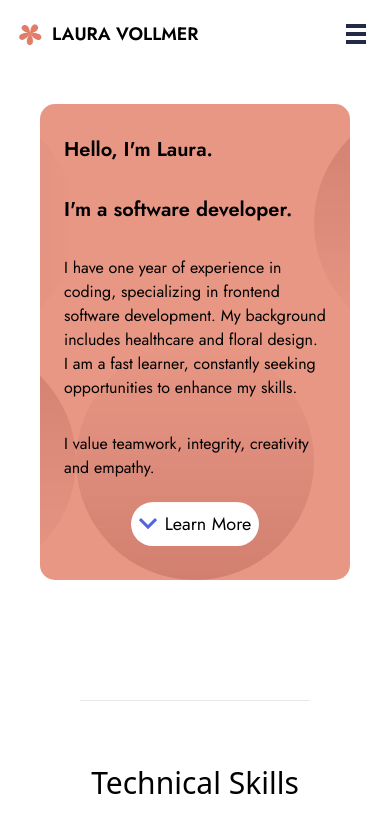
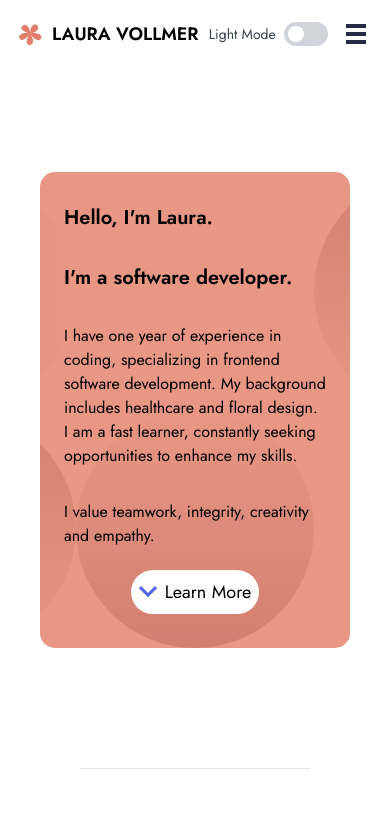
Before and after one commit to lavollmer/portfolio-lauradev, a React (Vite) app: page / in a window 390 px wide. Shown: the top 837 px of the page. Built offline with nearby package versions, Linux system fonts and the light colour scheme.

Commit message:
updating styling and dark mode features

```diff
--- a/src/components/Education.jsx
+++ b/src/components/Education.jsx
@@ -1,5 +1,5 @@
 import React from "react";
-import SkillsCard from "./SkillsCard";
+import Learning from "./Learning";
 
 const Education = () => {
   return (
@@ -7,41 +7,41 @@ const Education = () => {
       <div className="p-10">
         <hr />
       </div>
-      <div className="flex flex-col md:flex-row items-center justify-center ">
-        <h1 className="text-black dark:text-white text-3xl p-10 md:text-5xl">
+      <div className="flex flex-col md:flex-row items-center justify-center">
+        <h1 className="flex items-center justify-center text-center text-black dark:text-white text-3xl p-10 md:text-5xl">
           Professional Education
         </h1>
       </div>
       <div className="flex flex-col items-center w-full justify-center md:justify-evenly md:space-y-10">
         <div className="flex flex-row items-center justify-center w-full lg:flex-row flex-wrap lg:space-x-4 space-y-6 lg:space-y-0">
-          <SkillsCard
+          <Learning
             title="Full-stack Web Development Certificate"
             content="12 full-stack intensive weeks of coding bootcamp at University of Minnesota focused on technical programming skills, group projects, and individual projects"
           />
-          <SkillsCard
+          <Learning
             title="Masters of Business Administration(MBA)"
             content="MBA with a concentration in healthcare informatics from the New England College"
           />
-          <SkillsCard
+          <Learning
             title="Doctorate of Pharmacy(PharmD)"
             content="PharmD from Drake University College of Pharmacy and Health Sciences"
           />
         </div>
         <div className="flex flex-col md:flex-row items-center justify-center ">
-          <h1 className="text-black dark:text-white text-3xl p-10 md:text-5xl">
-            Continous Web Development and Coding Practice
+          <h1 className="flex items-center justify-center text-center text-black dark:text-white text-3xl p-10 md:text-5xl">
+            Continous Web Development and Coding Experience
           </h1>
         </div>
         <div className="flex flex-col md:flex-row items-center justify-center w-full mt-4 md:mt-0 lg:flex-row  lg:space-x-4 space-y-6 lg:space-y-0">
-          <SkillsCard
+          <Learning
             title="Frontend Mentor Challenges"
             content="Frontend Mentor offers real-world web development challenges, sharpening HTML, CSS, and JavaScript skills. The structured feedback, solutions, and vibrant community have significantly impacted my learning and growth."
           />
-          <SkillsCard
+          <Learning
             title="CodeWars"
             content="Codewars is a platform where you can practice your coding skills by attempting various problems in the languages of your choice. You will be given prompts with varying difficulties, and the way that you “solve” them is by passing all the pre-defined tests."
           />
-          <SkillsCard
+          <Learning
             title="Consistent Coding Practice"
             content="1 year of experience coding on Github as evidenced by my profile and contributions."
           />
--- /dev/null
+++ b/src/components/Learning.jsx
@@ -0,0 +1,16 @@
+import React from "react";
+
+const Learning = ({ title, content }) => {
+  return (
+    <div className="flex flex-col rounded-lg shadow-lg bg-white dark:bg-gray-800 overflow-hidden font-jost w-full h-full w-[200px] h-[200px] md:w-[300px] md:h-[200px] lg:w-[500px] lg:h-[300px]">
+      <div className="p-6 md:p-8 items-center justify-center">
+        <h2 className="flex items-center justify-center text-center text-black dark:text-white md:text-3xl text-lg font-semibold">
+          {title}
+        </h2>
+        <p className="text-black dark:text-white mt-2 text-lg md:text-xl">{content}</p>
+      </div>
+    </div>
+  );
+};
+
+export default Learning;
--- a/src/components/Navigation.jsx
+++ b/src/components/Navigation.jsx
@@ -19,11 +19,28 @@ const Navigation = ({ theme, toggleTheme }) => {
 
   return (
     <div className={`font-jost ${theme === "dark" ? "dark" : ""}`}>
-      <div className="md:hidden text-black dark:text-white fixed top-0 z-20 w-full flex flex-row justify-between items-center p-4">
+      <div className="md:hidden text-black dark:text-white top-0 z-20 w-full flex flex-row justify-between items-center p-4">
         <div className="flex flex-row items-center justify-center space-x-2">
-          <img src={Logo} alt="Flower logo" className="h-6 w-7 rounded-full" />
+          <img src={Logo} alt="Flower logo" className="h-6 w-7 rounded-lg" />
           <h1 className="font-semibold text-lg">LAURA VOLLMER</h1>
         </div>
+        <div className="flex items-center font-jost text-black dark:text-white">
+            <span className="mr-2 text-sm text-gray-700 dark:text-gray-300">
+              {theme === "light" ? "Light Mode" : "Dark Mode"}
+            </span>
+            <button
+              onClick={toggleTheme}
+              className={`relative inline-flex items-center h-6 rounded-full w-11 transition-colors duration-300 focus:outline-none ${
+                theme === "light" ? "bg-gray-300" : "bg-gray-700"
+              }`}
+            >
+              <span
+                className={`inline-block w-4 h-4 transform bg-white rounded-full transition-transform duration-300 ${
+                  theme === "light" ? "translate-x-1" : "translate-x-6"
+                }`}
+              />
+            </button>
+          </div>
         {/* hamburger button click */}
         <div className="flex-shrink-0">
           <button
@@ -31,7 +48,7 @@ const Navigation = ({ theme, toggleTheme }) => {
             onClick={toggleSideNav}
             className="p-2"
           >
-            <img src={HamburgerIcon} alt="menu icon" className="h-5 w-5" />
+            <img src={HamburgerIcon} alt="menu icon" className="h-5 w-5 text-black dark:text-white" />
           </button>
         </div>
       </div>
@@ -40,7 +57,7 @@ const Navigation = ({ theme, toggleTheme }) => {
       </div>
       <div className="hidden md:flex flex-row top-0 left-0 z-20 w-full justify-between items-center font-jost">
         <div className="flex flex-row items-center justify-center space-x-2">
-          <img src={Logo} alt="Flower logo" className="h-10 w-12" />
+          <img src={Logo} alt="Flower logo" className="h-10 w-12 rounded-lg" />
           <h1 className="text-black dark:text-white font-semibold text-2xl">LAURA VOLLMER</h1>
         </div>
         <div className="flex flex-row space-x-8 cursor-pointer text-xl text-black dark:text-white">
```
